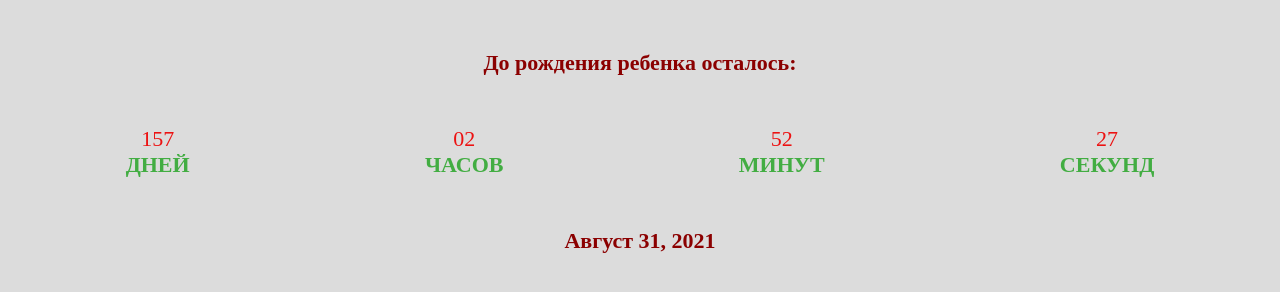
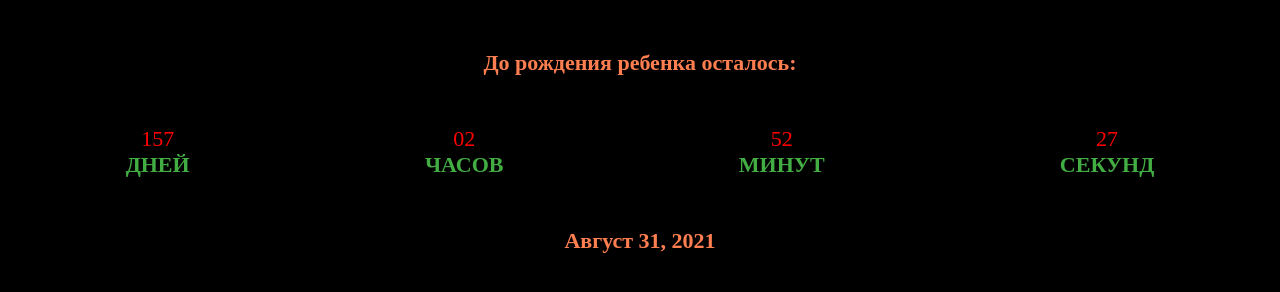
Before and after one commit to Zharkynbek/goit-js-hw-11-timer, a plain HTML site: page index.html in a window 1280 px wide. Drawn offline with Linux system fonts and the light colour scheme.

Commit message:
changes color of content

```diff
--- a/css/style.css
+++ b/css/style.css
@@ -1,5 +1,5 @@
 body {
-  background-color: gainsboro;
+  background-color: black;
 }
 
 .timer {
@@ -13,7 +13,7 @@ body {
 }
 
 .value {
-  color: rgb(236, 18, 18);
+  color: red;
   text-align: center;
   font-size: 22px;
 }
@@ -30,12 +30,12 @@ h1 {
   margin-bottom: 50px;
   text-align: center;
   font-size: 22px;
-  color: darkred;
+  color: coral;
 }
 
 h2 {
   margin-top: 50px;
   text-align: center;
   font-size: 22px;
-  color: darkred;
+  color: coral;
 }
```
